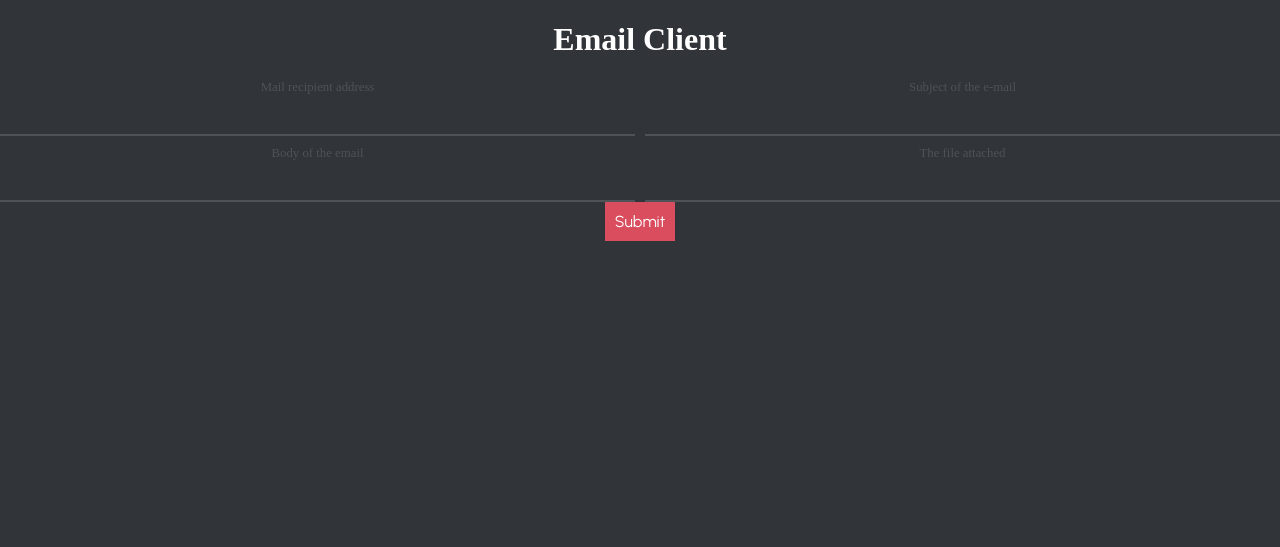
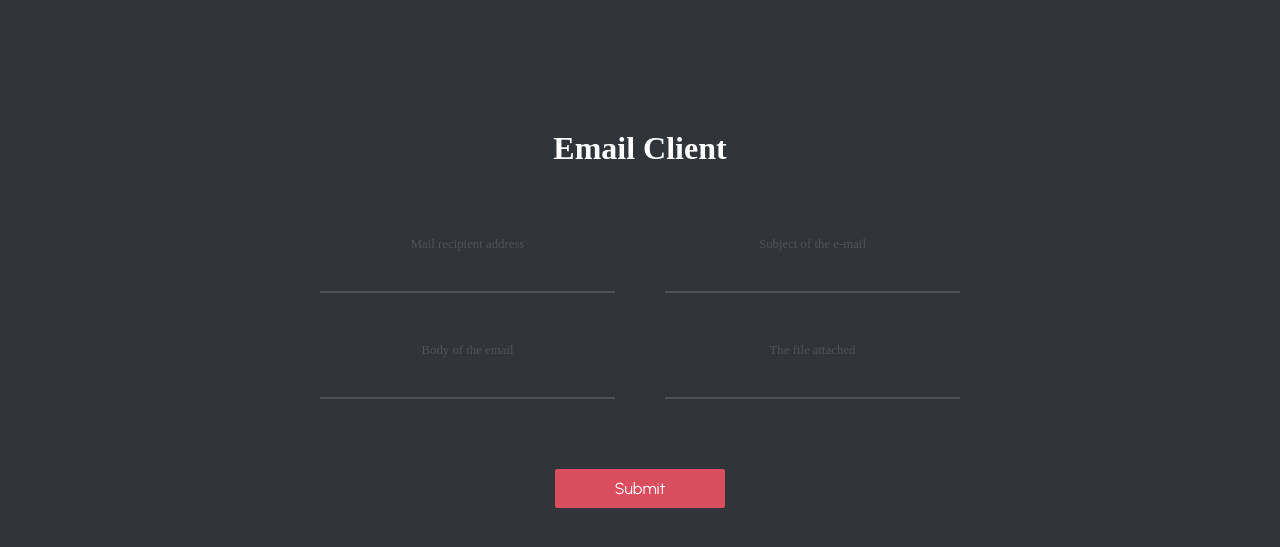
Before and after one commit to alya1007/Labs-semester-5, a Flask app: page / in a window 1280 px wide. Shown: the top 547 px of the page. Run offline with Flask 3, Linux system fonts and the light colour scheme; some web fonts are replaced.

Commit message:
styles for page

```diff
--- a/PR/lab9/static/index.css
+++ b/PR/lab9/static/index.css
@@ -8,6 +8,7 @@ body {
 h1 {
 	color: white;
 	font-family: "Posterama 2001 W04 Bold";
+	margin-top: 130px;
 }
 
 label {
@@ -56,17 +57,35 @@ input[type="submit"] {
 	background-color: #d94d5e;
 	color: white;
 	border: none;
-	padding: 10px;
+	border-radius: 2px;
+	padding: 10px 60px;
+	margin-top: 70px;
 	font-size: 1rem;
 	font-family: "Afacad", sans-serif;
 	font-family: "Urbanist", sans-serif;
 	cursor: pointer;
+	transition: background-color 0.3s ease-in-out;
+}
+
+input[type="submit"]:hover {
+	background-color: #cc394d;
+}
+
+input[type="submit"]:active {
+	background-color: #b32f42;
+}
+
+input[type="submit"]:focus {
+	border: 2px solid white;
 }
 
 .form__container {
 	display: grid;
 	grid-template-columns: repeat(2, 1fr);
-	gap: 10px;
+	gap: 50px;
+	width: 50%;
+	margin: auto;
+	margin-top: 70px;
 }
 
 .input__container {
```
